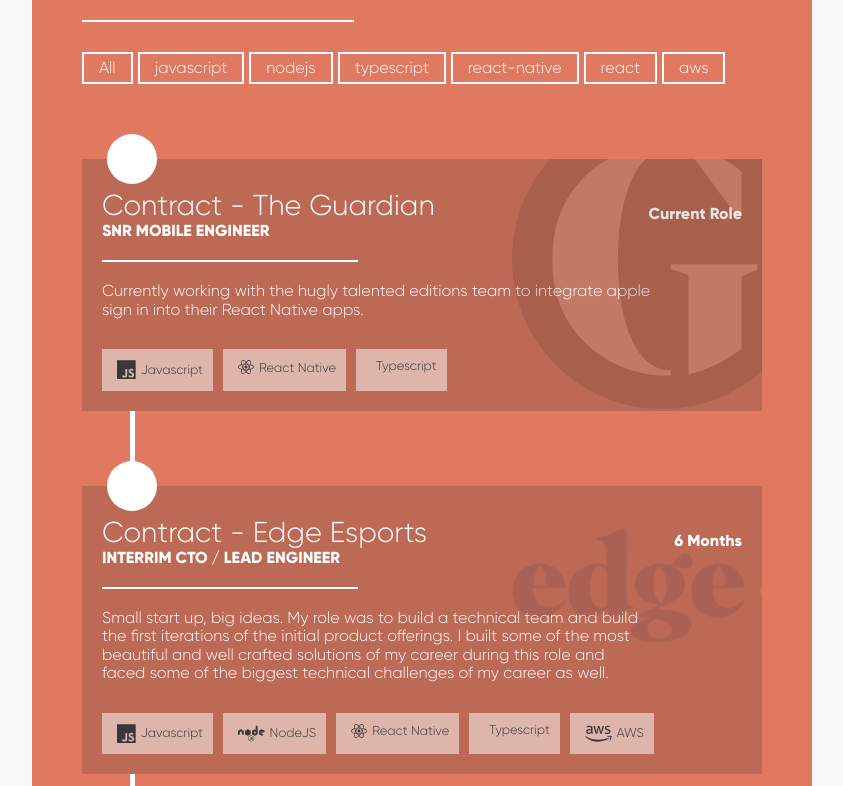
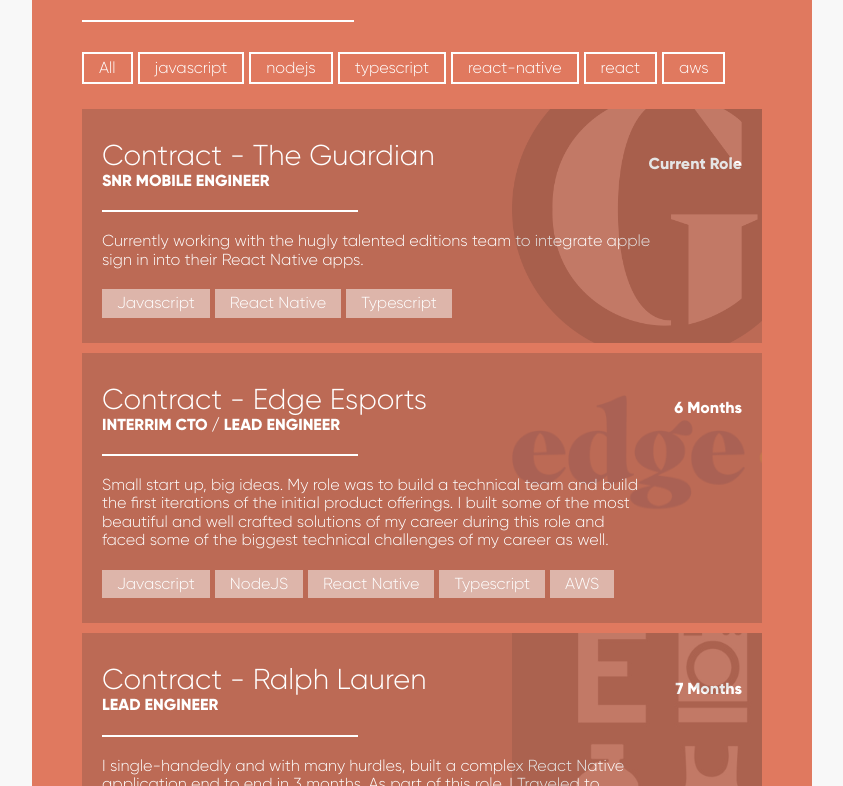
Before and after one commit to Jonjoe/website, a React (Create React App) app: page / in a window 1280 px wide. Shown: the part 3614-4400 px from the top of the page, without its empty margins (218-1061 px from the left). Built offline with nearby package versions, Linux system fonts and the light colour scheme; no server answers; what @fortawesome/pro-duotone-svg-icons, @fortawesome/pro-light-svg-icons, @fortawesome/pro-solid-svg-icons would draw is missing.

Commit message:
clean up highlights

```diff
--- a/src/components/atoms/Tag/Tag.component.tsx
+++ b/src/components/atoms/Tag/Tag.component.tsx
@@ -5,15 +5,16 @@
 
 interface TagProps {
   label: string;
-  active: boolean;
-  onClick: () => void;
+  basic?: boolean;
+  active?: boolean;
+  onClick?: () => void;
 }
 
 const Tag: React.FC<TagProps> = props => {
-  const { label, onClick } = props;
+  const { basic, label, onClick } = props;
 
   return (
-    <Styled.Container onClick={onClick}>
+    <Styled.Container onClick={onClick} basic={basic}>
       <Text.Body>{label}</Text.Body>
     </Styled.Container>
   );
--- a/src/components/atoms/Tag/Tag.styles.tsx
+++ b/src/components/atoms/Tag/Tag.styles.tsx
@@ -1,11 +1,15 @@
 import styled from "styled-components";
 import { theme } from "config";
+
+interface StyledContainerProps {
+  basic?: boolean;
+  active?: boolean;
+}
 
 export const Container = styled.div`
   padding: 5px 15px;
   margin-right: 5px;
   margin-bottom: 5px;
-  border: 2px solid ${theme.pallet.WHITE};
   transition: all 0.318s;
 
   > p {
@@ -13,6 +17,13 @@
     color: ${theme.pallet.WHITE};
   }
 
+  ${(props: StyledContainerProps) =>
+    props.basic
+      ? `
+        background: rgba(255,255,255,0.5);
+      `
+      : `
+        border: 2px solid ${theme.pallet.WHITE};
         &:hover {
           cursor: pointer;
           background: ${theme.pallet.WHITE};
@@ -21,4 +32,17 @@
             color: ${theme.pallet.RED};
           }
         }
+      `
+  }
+
+  ${(props: StyledContainerProps) =>
+    props.active &&
+      `
+         background: ${theme.pallet.WHITE};
+
+          > p {
+            color: ${theme.pallet.RED};
+          }
+      `
+  }
 `;
--- a/src/components/implementations/Highlights/Highlights.component.tsx
+++ b/src/components/implementations/Highlights/Highlights.component.tsx
@@ -4,7 +4,7 @@
 
 import { constants } from "config";
 
-import { Text, Icon, Divider, Filter } from "components";
+import { Text, Icon, Divider, Filter, Tag } from "components";
 
 import highlights, { Job, JobTag } from "data/work.data";
 
@@ -43,10 +43,6 @@
       <Styled.EntryContainer>
         {filteredHighlights.map((highlight, index) => (
           <Styled.Entry key={index}>
-            <Styled.Icon>
-              <Icon name="scroll" color={accent} size="1rem" />
-            </Styled.Icon>
-
             <Styled.InnerContainer logoUrl={highlight.logo}>
               <Styled.Header>
                 <Styled.Title>
@@ -64,12 +60,7 @@
 
               <Styled.Footer>
                 {highlight.tags.map((tag, index) => (
-                  <Styled.Tag key={index}>
-                    <Text.Inline>
-                      <Icon name={tag.icon} />
-                      {tag.label}
-                    </Text.Inline>
-                  </Styled.Tag>
+                  <Tag basic key={index} label={tag.label} />
                 ))}
               </Styled.Footer>
             </Styled.InnerContainer>
--- a/src/components/implementations/Highlights/Highlights.styles.tsx
+++ b/src/components/implementations/Highlights/Highlights.styles.tsx
@@ -8,76 +8,12 @@
   flex-direction: column;
 `;
 
-export const FilterContainer = styled.div`
-  display: flex;
-  flex-wrap: wrap;
-  justify-content: flex-start;
-  width: 100%;
-`;
-
-interface StyledFilterProps {
-  active: boolean;
-}
-
-export const Filter = styled.div<StyledFilterProps>`
-  padding: 5px 15px;
-  font-weight: 900;
-  margin: 5px;
-  background: transparant;
-  border: 5px solid white;
-  transition: all 0.318s;
-  > * {
-    transition: all 0.318s;
-    color: white;
-  }
-
-  ${(props: StyledFilterProps) =>
-    props.active &&
-    `
-    background: white;
-    > * {
-      color: ${theme.pallet.BLACK};
-    }
-  `}
-
-  &:hover {
-    background: white;
-    cursor: pointer;
-
-    > * {
-      color: ${theme.pallet.BLACK};
-    }
-  }
-`;
-
 export const EntryContainer = styled.div``;
 export const Entry = styled.article`
   width: 100%;
   position: relative;
-  margin-top: 75px;
-  margin-bottom: 75px;
+  margin-bottom: 10px;
   background: rgba(45, 45, 45, 0.2);
-
-  &:after {
-    height: 100px;
-    width: 5px;
-    background: white;
-    content: "";
-    position: absolute;
-    bottom: -100px;
-    left: 47.5px;
-  }
-
-  &:first-child {
-    margin-top: 50px;
-  }
-
-  &:last-child {
-    margin-bottom: 0;
-    &:after {
-      display: none;
-    }
-  }
 `;
 
 interface InnerContainerProps {
@@ -135,20 +71,6 @@
   }
 `;
 
-export const Icon = styled.div`
-  background: white;
-  height: 50px;
-  width: 50px;
-  border-radius: 50%;
-  border: 5px solid rgba(255, 255, 255, 0.5);
-  display: flex;
-  justify-content: center;
-  align-items: center;
-  position: absolute;
-  top: -25px;
-  left: 25px;
-`;
-
 export const Content = styled.section`
   margin-bottom: 20px;
 `;
@@ -157,17 +79,3 @@
   display: flex;
   flex-wrap: wrap;
 `;
-
-export const Tag = styled.div`
-  padding: 10px;
-  background: rgba(255, 255, 255, 0.5);
-  margin-right: 10px;
-  margin-top: 10px;
-
-  > * {
-    display: flex;
-    align-items: center;
-    justify-content: center;
-    font-size: 0.8rem;
-  }
-`;
```
Lines whose indentation alone changed are shown as unchanged.
